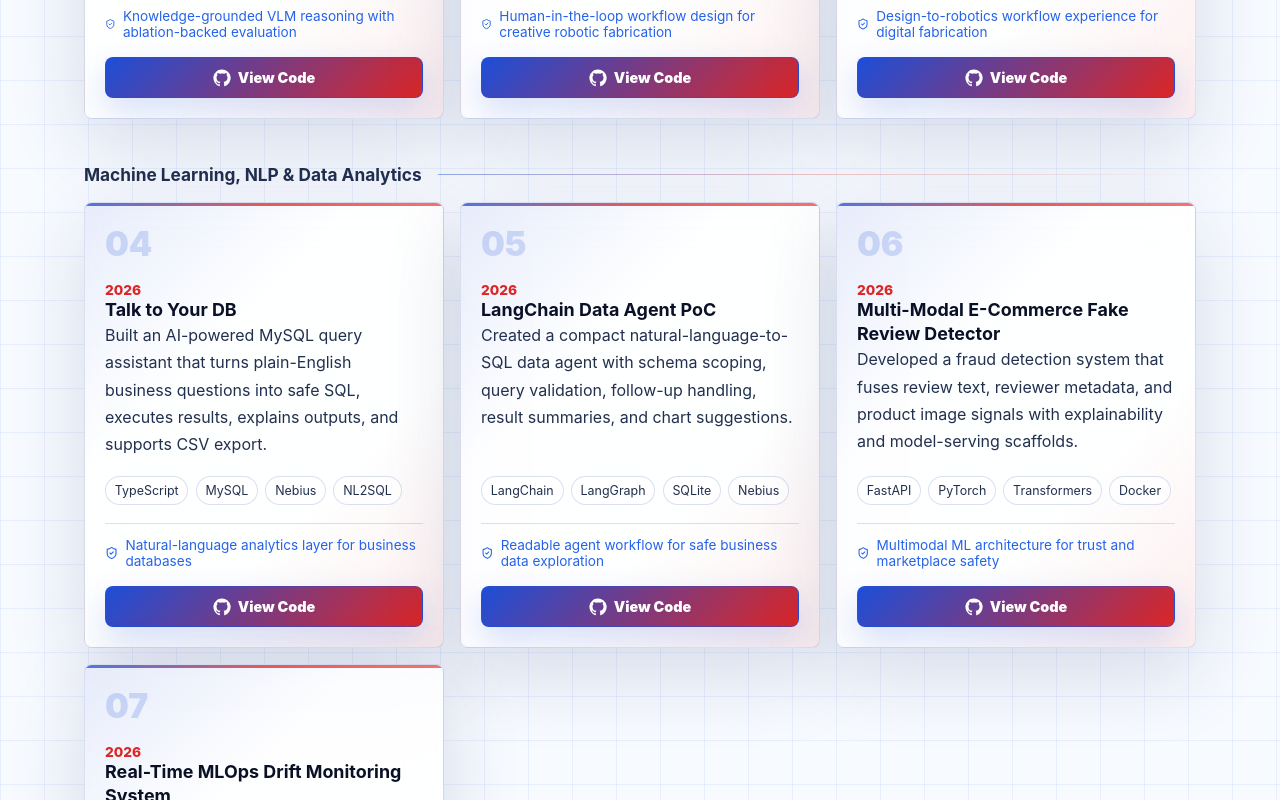
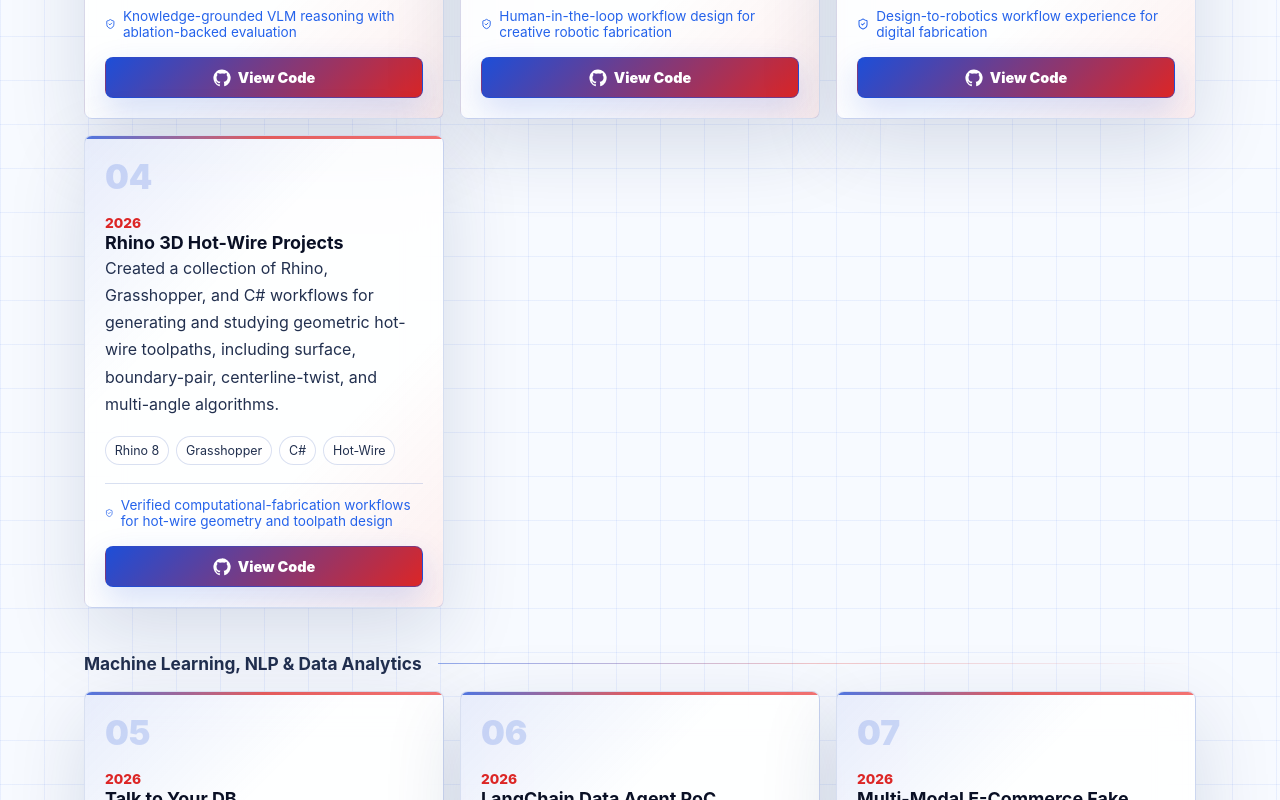
Before and after one commit to tirth1263/tirth-rank-portfolio, a React (Vite) app: page / in a window 1280 px wide. Shown: the part 4540-5340 px from the top of the page. Built offline with nearby package versions, Linux system fonts and the light colour scheme; no server answers.

Commit message:
Add recent flagship projects

```diff
--- a/src/data/portfolio.ts
+++ b/src/data/portfolio.ts
@@ -141,6 +141,16 @@ export const projects = [
     codeUrl: "https://github.com/tirth1263/Rhino-3D-Projects"
   },
   {
+    title: "Rhino 3D Hot-Wire Projects",
+    year: "2026",
+    domain: "Robotics, Autonomous Systems & Deep Learning",
+    tags: ["Rhino 8", "Grasshopper", "C#", "Hot-Wire"],
+    summary:
+      "Created a collection of Rhino, Grasshopper, and C# workflows for generating and studying geometric hot-wire toolpaths, including surface, boundary-pair, centerline-twist, and multi-angle algorithms.",
+    impact: "Verified computational-fabrication workflows for hot-wire geometry and toolpath design",
+    codeUrl: "https://github.com/tirth1263/Rhino-3d-Hotwire-Projects"
+  },
+  {
     title: "Talk to Your DB",
     year: "2026",
     domain: "Machine Learning, NLP & Data Analytics",
@@ -269,6 +279,66 @@ export const projects = [
       "Built a production-minded clinic front-desk voice agent that handles appointments, FAQs, escalations, and supervisor handoff using real-time STT, LLM reasoning, and TTS.",
     impact: "Domain-specific voice automation for healthcare operations",
     codeUrl: "https://github.com/tirth1263/healthcare-voice-contact-center"
+  },
+  {
+    title: "ScaleKit Exa MCP Security",
+    year: "2026",
+    domain: "MCP Agents, Voice AI & Intelligent Systems",
+    tags: ["MCP", "OAuth 2.1", "FastAPI", "Exa"],
+    summary:
+      "Built a production-ready Exa Search MCP server secured by ScaleKit OAuth 2.1, with scoped tool access, auditable requests, Streamable HTTP transport, tests, and container deployment.",
+    impact: "Security-first web intelligence for production MCP clients",
+    codeUrl: "https://github.com/tirth1263/ScaleKit-Exa-MCP-Security"
+  },
+  {
+    title: "RepoBrief Docker E2B MCP Agent",
+    year: "2026",
+    domain: "MCP Agents, Voice AI & Intelligent Systems",
+    tags: ["E2B", "MCP", "OpenAI Agents", "Docker"],
+    summary:
+      "Developed a secure GitHub-to-Notion automation agent that runs official MCP servers inside disposable E2B sandboxes and destroys the isolated environment after every workflow.",
+    impact: "Ephemeral, least-exposure execution for cross-tool agent automation",
+    codeUrl: "https://github.com/tirth1263/docker-e2b-mcp-agent"
+  },
+  {
+    title: "Telemetry MCP Okahu",
+    year: "2026",
+    domain: "MCP Agents, Voice AI & Intelligent Systems",
+    tags: ["MCP", "Okahu", "Monocle", "FastAPI"],
+    summary:
+      "Created a self-healing agent that diagnoses and repairs a buggy Text-to-SQL service using production traces retrieved through Okahu's hosted MCP instead of local logs or guesswork.",
+    impact: "Evidence-driven autonomous debugging through observability telemetry",
+    codeUrl: "https://github.com/tirth1263/telemetry-mcp-okahu"
+  },
+  {
+    title: "AI Consultant Agent with Memory",
+    year: "2026",
+    domain: "MCP Agents, Voice AI & Intelligent Systems",
+    tags: ["OpenAI", "Tavily", "Memori", "Streamlit"],
+    summary:
+      "Built a research-grounded AI readiness advisor that combines company context, current case studies, cost and complexity analysis, and durable engagement memory into prioritized initiatives and a 90-day plan.",
+    impact: "Persistent, evidence-backed AI strategy planning for business leaders",
+    codeUrl: "https://github.com/tirth1263/ai-consultant-agent-with-memory"
+  },
+  {
+    title: "arXiv Researcher Agent with Memory",
+    year: "2026",
+    domain: "MCP Agents, Voice AI & Intelligent Systems",
+    tags: ["OpenAI Agents", "arXiv", "Memori", "Streamlit"],
+    summary:
+      "Built a memory-native research assistant that searches prior sessions, discovers scholarly work on arXiv, produces citation-oriented reports, and maintains a searchable archive across investigations.",
+    impact: "Long-running academic research workflows with persistent evidence and context",
+    codeUrl: "https://github.com/tirth1263/arXiv-researcher-agent-with-memory"
+  },
+  {
+    title: "Customer Support Voice Agent",
+    year: "2026",
+    domain: "MCP Agents, Voice AI & Intelligent Systems",
+    tags: ["Voice AI", "Firecrawl", "Memori", "Streamlit"],
+    summary:
+      "Created a company-agnostic support agent that crawls product documentation, grounds answers in indexed sources, remembers prior conversations, and responds with natural speech.",
+    impact: "Documentation-grounded voice support that adapts to any product knowledge base",
+    codeUrl: "https://github.com/tirth1263/customer-support-voice-agent"
   }
 ];
 
```
